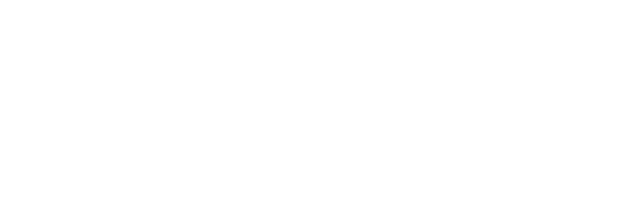
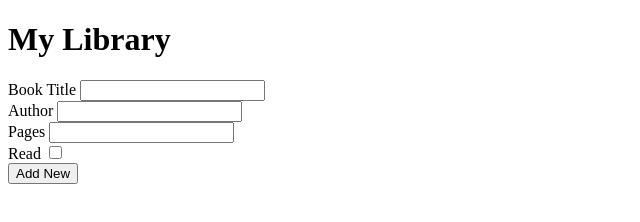
Before and after one commit to gutochiele/library-project, a plain HTML site: page index.html in a window 1280 px wide. Shown: the whole page, without its empty margins (0-640 px from the left). Drawn offline with Linux system fonts and the light colour scheme.

Commit message:
made skeleton html

```diff
--- a/index.html
+++ b/index.html
@@ -7,7 +7,34 @@
     <link rel="stylesheet" href="style.css">
 </head>
 <body>
-
+    <div class="container">
+        <div class="header">
+            <h1>My Library</h1>
+        </div>
+        <div class="main-content">
+            <div class="form-box">
+                <form id="add-book" action="" method="post">
+                    <div class="input-style">
+                        <label for="book-title">Book Title</label>
+                        <input type="text" id="book-title" name="book-title" required><br>
+                    </div>
+                    <div class="input-style">
+                        <label for="author">Author</label>
+                        <input type="text" id="author" name="author" required><br>
+                    </div>
+                    <div class="input-style">
+                        <label for="pages">Pages</label>
+                        <input type="tel" name="pages" id="pages" required><br>
+                    </div>
+                    <div class="input-style">
+                        <label for="read">Read</label>
+                        <input type="checkbox" name="read" id="read"required><br>
+                    </div>
+                    <button type="button">Add New</button>
+                </form>
+            </div>
+        </div>
+    </div>
 <script src="script.js"></script>
 </body>
 </html>
--- a/script.js
+++ b/script.js
@@ -0,0 +1,9 @@
+const myLibrary = [];
+
+function Book() {
+  // the constructor...
+}
+
+function addBookToLibrary() {
+  // do stuff here
+}
```
